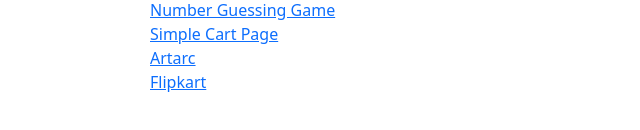
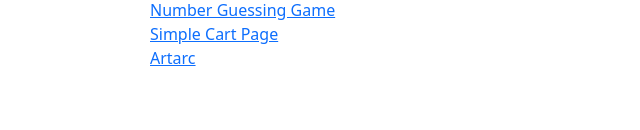
Before and after one commit to pvdhatri/frontend, a plain HTML site: page index.html in a window 1280 px wide. Shown: the part 166-296 px from the top of the page, without its empty margins (240-880 px from the left). Drawn offline with Linux system fonts and the light colour scheme.

Commit message:
changes in index

```diff
--- a/index.html
+++ b/index.html
@@ -32,10 +32,6 @@
         <a href="D'arts.html">Artarc</a>
       </div>
 
-      <div class="mb">
-        <a href="flipkart.html">Flipkart</a>
-      </div>
-
       <!-- <div class="mb">
         <a href="dynamic-dropdown.html">Dynamic Dropdown</a>
       </div> -->
```
